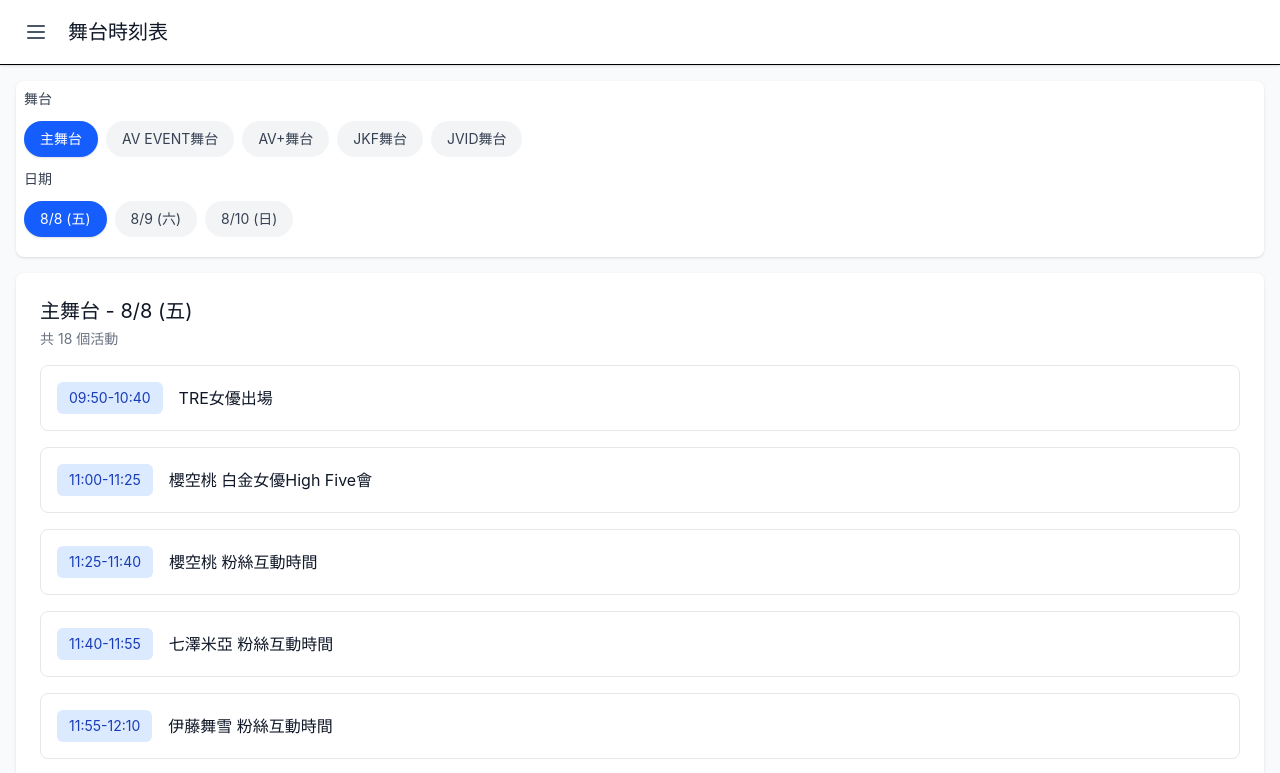
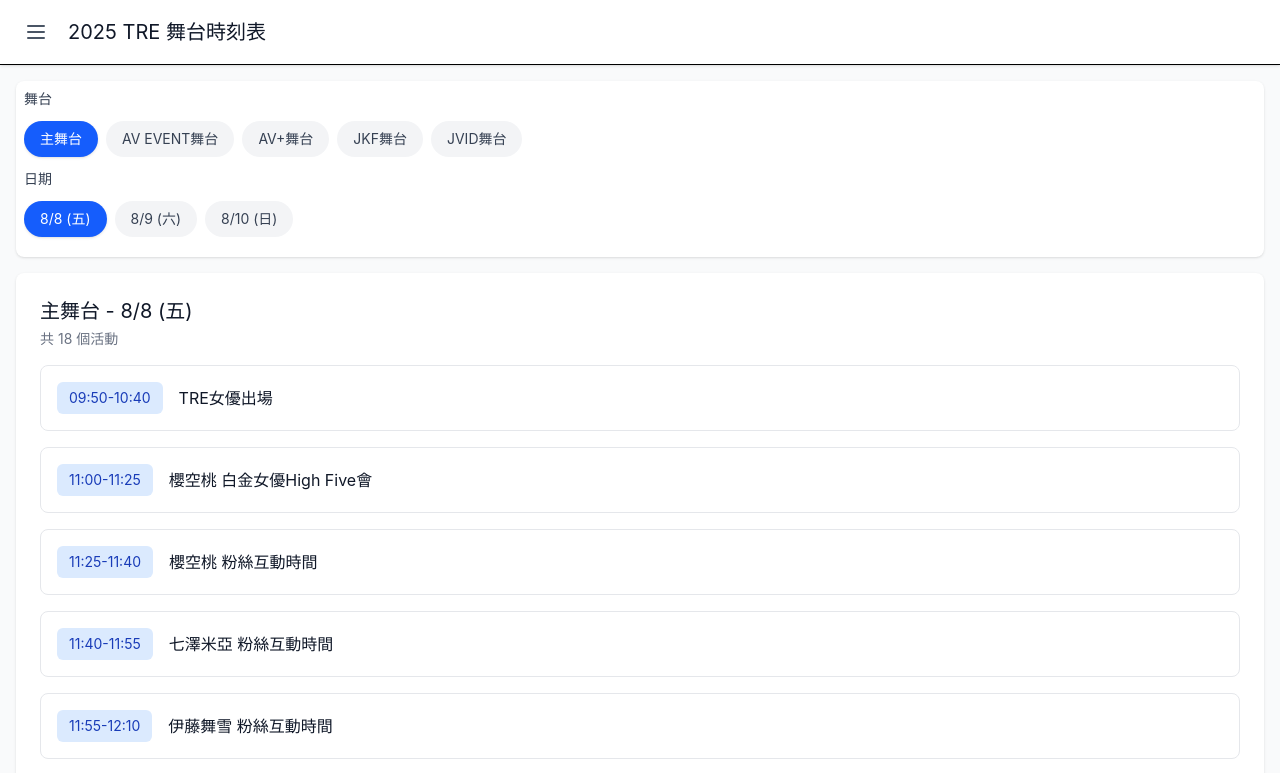
Before and after one commit to kakahikari/2025-tre-helper, a Vue app: page /stage-schedule in a window 1280 px wide. Shown: the top 773 px of the page. Built offline with nearby package versions, Linux system fonts and the light colour scheme.

Commit message:
chore: 顯示文字調整

```diff
--- a/src/App.vue
+++ b/src/App.vue
@@ -25,7 +25,7 @@
 const pageTitle = computed(() => {
   switch (route.name) {
     case 'stage-schedule':
-      return '舞台時刻表'
+      return '2025 TRE 舞台時刻表'
     default:
       return '2025 TRE 攤位搜尋'
   }
```
